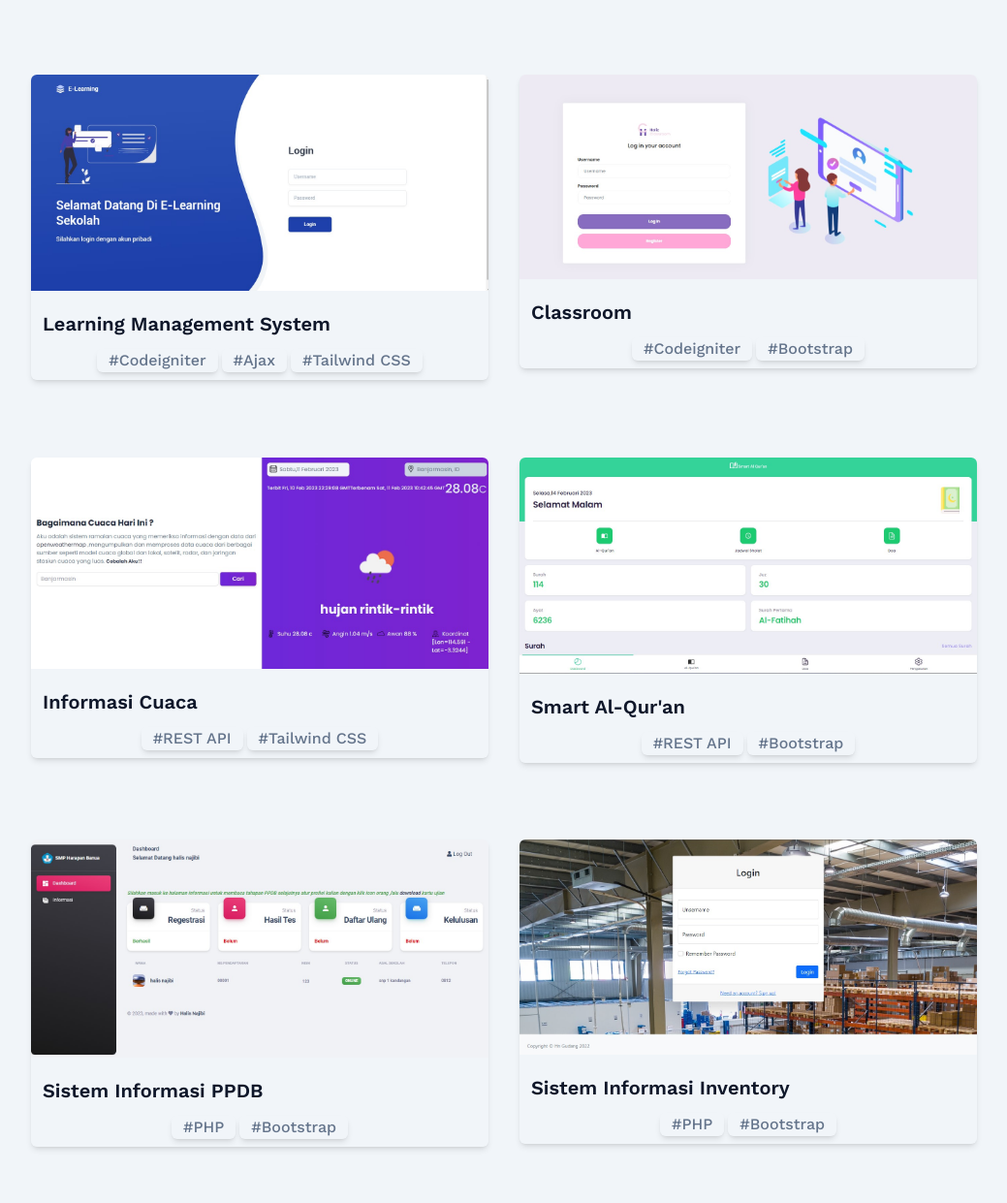
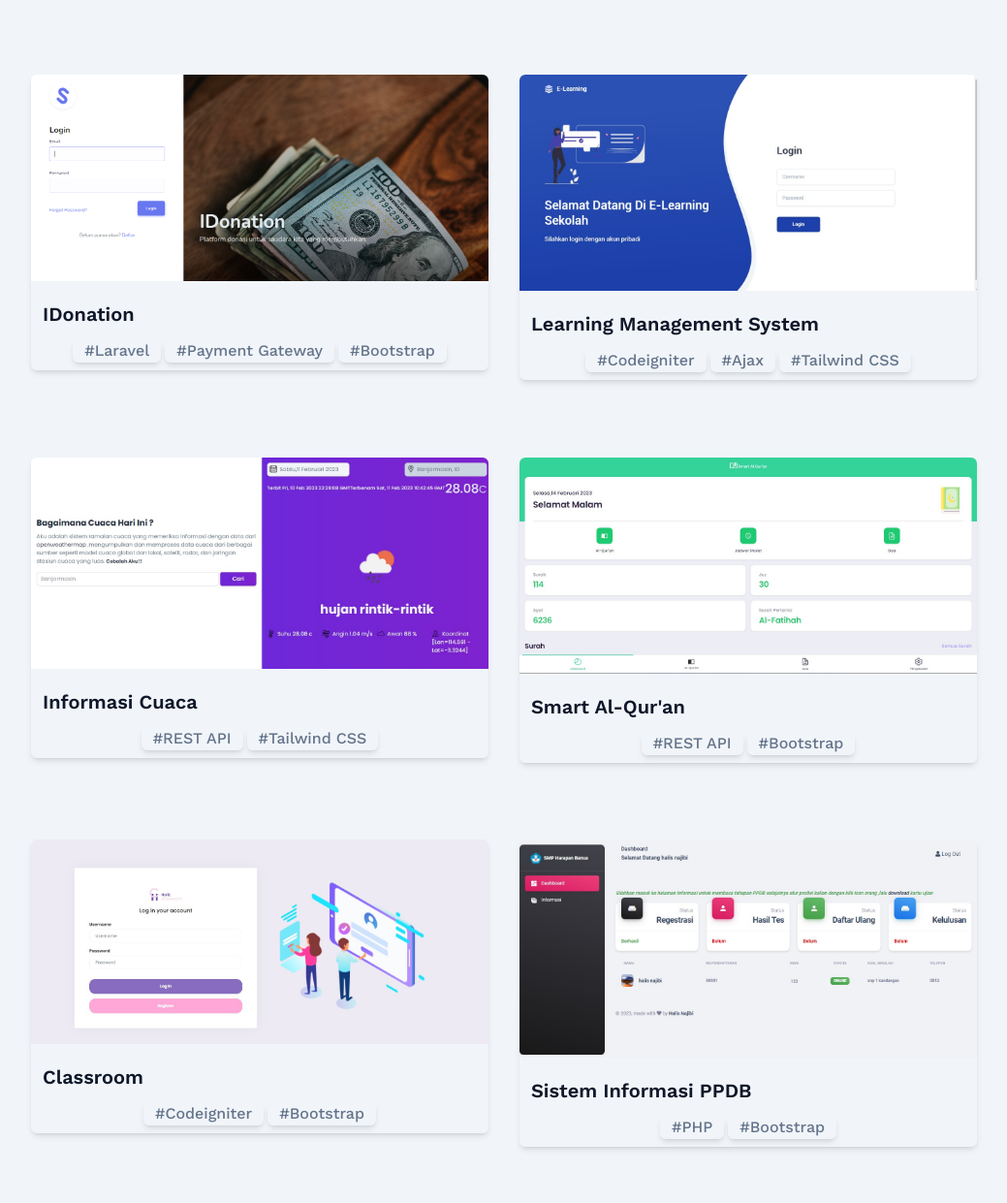
Before and after one commit to halisnajibi/halisnajibi.github.io, a website: page index.html in a window 1280 px wide. Shown: the part 1419-2660 px from the top of the page at 97% size, without its empty margins (120-1159 px from the left). Drawn offline with nearby package versions, Linux system fonts and the light colour scheme.

Commit message:
mengubah portfolio

```diff
--- a/index.html
+++ b/index.html
@@ -453,6 +453,38 @@
               data-aos-delay="300"
               data-aos-duration="1500"
             >
+              <img src="img/portpolio/donasi.png" alt="" width="w-full" />
+              <h3
+                class="mt-5 mb-3 px-3 text-xl font-semibold text-dark group-hover:text-white dark:text-white"
+              >
+               IDonation
+              </h3>
+              <div class="mb-2 flex flex-wrap justify-center gap-1">
+                <p
+                  class="rounded-md px-3 text-base font-medium text-secondary shadow-md group-hover:text-white"
+                >
+                  #Laravel
+                </p>
+                <p
+                  class="rounded-md px-3 text-base font-medium text-secondary shadow-md group-hover:text-white"
+                >
+                  #Payment Gateway
+                </p>
+                <p
+                  class="rounded-md px-3 text-base font-medium text-secondary shadow-md group-hover:text-white"
+                >
+                  #Bootstrap
+                </p>
+              </div>
+            </div>
+          </div>
+          <div class="group mb-12 p-4 md:w-1/2">
+            <div
+              class="overflow-hidden rounded-md shadow-md group-hover:bg-primary"
+              data-aos="flip-down"
+              data-aos-delay="300"
+              data-aos-duration="1500"
+            >
               <img src="img/portpolio/elearning.jpg" alt="" width="w-full" />
               <h3
                 class="mt-5 mb-3 px-3 text-xl font-semibold text-dark group-hover:text-white dark:text-white"
@@ -474,33 +506,6 @@
                   class="rounded-md px-3 text-base font-medium text-secondary shadow-md group-hover:text-white"
                 >
                   #Tailwind CSS
-                </p>
-              </div>
-            </div>
-          </div>
-          <div class="group mb-12 p-4 md:w-1/2">
-            <div
-              class="overflow-hidden rounded-md shadow-md group-hover:bg-primary"
-              data-aos="flip-down"
-              data-aos-delay="400"
-              data-aos-duration="1500"
-            >
-              <img src="img/portpolio/classroom.jpg" alt="" width="w-full" />
-              <h3
-                class="mt-5 mb-3 px-3 text-xl font-semibold text-dark group-hover:text-white dark:text-white"
-              >
-                Classroom
-              </h3>
-              <div class="mb-2 flex flex-wrap justify-center gap-1">
-                <p
-                  class="rounded-md px-3 text-base font-medium text-secondary shadow-md group-hover:text-white"
-                >
-                  #Codeigniter
-                </p>
-                <p
-                  class="rounded-md px-3 text-base font-medium text-secondary shadow-md group-hover:text-white"
-                >
-                  #Bootstrap
                 </p>
               </div>
             </div>
@@ -567,20 +572,20 @@
             <div
               class="overflow-hidden rounded-md shadow-md group-hover:bg-primary"
               data-aos="flip-down"
-              data-aos-delay="500"
+              data-aos-delay="400"
               data-aos-duration="1500"
             >
-              <img src="img/portpolio/ppdb.jpg" alt="" width="w-full" />
+              <img src="img/portpolio/classroom.jpg" alt="" width="w-full" />
               <h3
                 class="mt-5 mb-3 px-3 text-xl font-semibold text-dark group-hover:text-white dark:text-white"
               >
-                Sistem Informasi PPDB
+                Classroom
               </h3>
               <div class="mb-2 flex flex-wrap justify-center gap-1">
                 <p
                   class="rounded-md px-3 text-base font-medium text-secondary shadow-md group-hover:text-white"
                 >
-                  #PHP
+                  #Codeigniter
                 </p>
                 <p
                   class="rounded-md px-3 text-base font-medium text-secondary shadow-md group-hover:text-white"
@@ -594,14 +599,14 @@
             <div
               class="overflow-hidden rounded-md shadow-md group-hover:bg-primary"
               data-aos="flip-down"
-              data-aos-delay="600"
+              data-aos-delay="500"
               data-aos-duration="1500"
             >
-              <img src="img/portpolio/gudang.jpg" alt="" width="w-full" />
+              <img src="img/portpolio/ppdb.jpg" alt="" width="w-full" />
               <h3
                 class="mt-5 mb-3 px-3 text-xl font-semibold text-dark group-hover:text-white dark:text-white"
               >
-                Sistem Informasi Inventory
+                Sistem Informasi PPDB
               </h3>
               <div class="mb-2 flex flex-wrap justify-center gap-1">
                 <p
```
Also changed, not shown: img/portpolio/2.jpg (deleted), img/portpolio/Screenshot 2023-01-22 071210.jpg (deleted), img/portpolio/donasi.png (added), img/portpolio/gudang.jpg (deleted).
